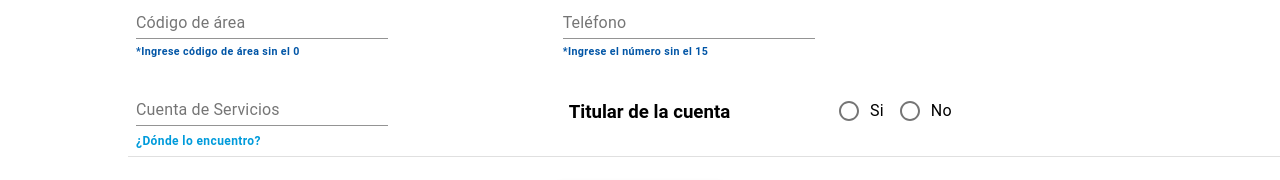
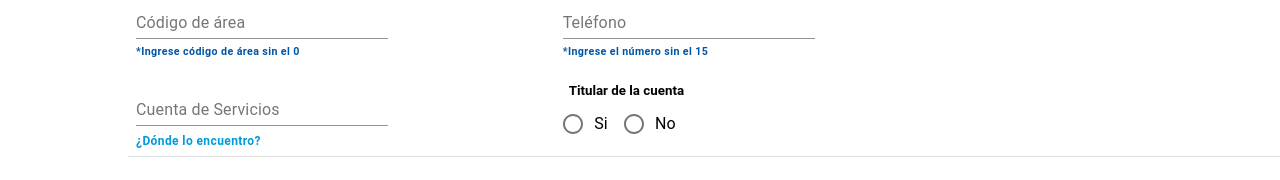
Before and after one commit to sapox/turnera_front, a React (Create React App) app in the folder turnera-app/: page /new in a window 1280 px wide. Shown: the part 738-918 px from the top of the page. Built offline with nearby package versions, Linux system fonts and the light colour scheme.

Commit message:
other from of radio buttons

```diff
--- a/turnera-app/src/components/FormContacto.js
+++ b/turnera-app/src/components/FormContacto.js
@@ -344,19 +344,17 @@ const FormContacto = () => {
           </Grid>
           <Grid item xs={8}>
             <Grid container>
-              <Grid item xs={4}>
+              <Grid item xs={6}>
                 {" "}
                 <div>
-                <p style={{ fontWeight : 'bold',fontSize : '14pt', fontFamily: 'Roboto',marginTop: "11%",marginLeft:'14px'}}>
+                <p style={{ fontWeight : 'bold',fontSize : '10pt', fontFamily: 'Roboto',marginLeft:'14px'}}>
                   Titular de la cuenta
                 </p>
                 </div>
 
-              </Grid>
-              <Grid item xs>
                 {" "}
                 <RadioGroup
-                  style={{ marginTop: "14%"}}
+                 style={{marginLeft: '2%', marginTop: '-2%'}}
                   row
                   aria-label="position"
                   name="position"
@@ -378,7 +376,7 @@ const FormContacto = () => {
                   />
                 </RadioGroup>
               </Grid>
-              <Grid item xs={6}>
+              <Grid item xs>
                 <div id="titular" style={{ display: "none"}}>
                   <TextField
                     //style={{marginLeft:'-8%'}}
```
